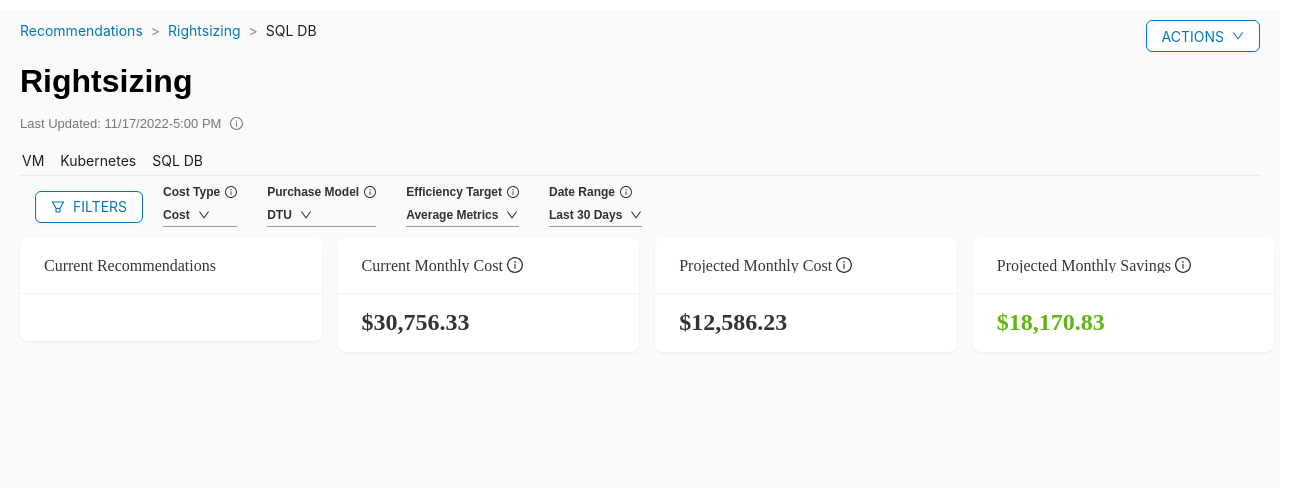
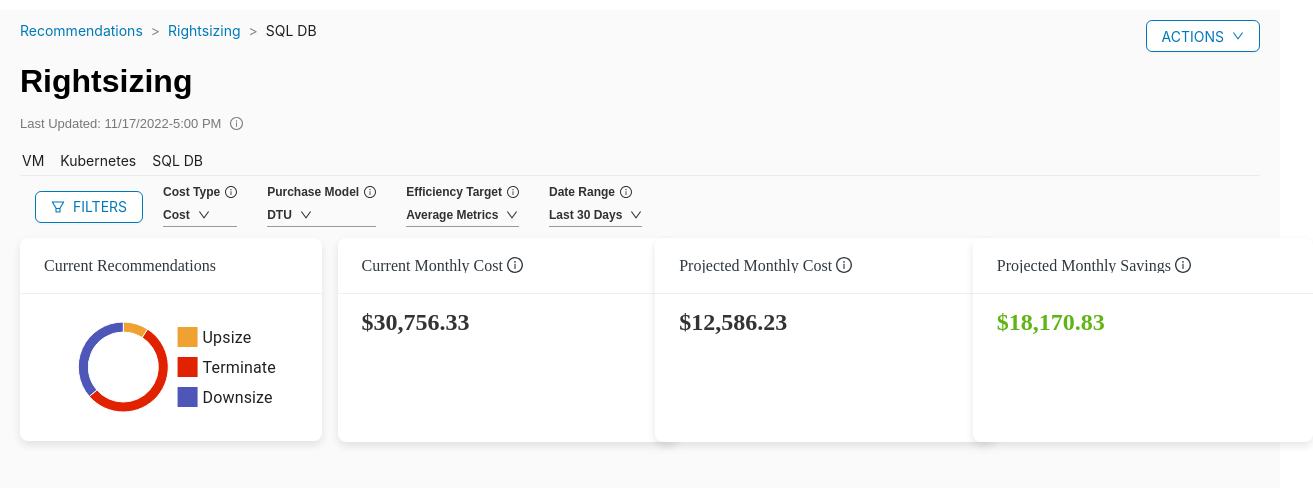
Before and after one commit to gulsevim-blbl/RightsizingServices, a React (Create React App) app: page / in a window 1280 px wide. Shown: the top 488 px of the page, 1313 px wide, since content can reach past the window. Built offline with nearby package versions, Linux system fonts and the light colour scheme; a web font is replaced by a local one.

Commit message:
DonutChat completed

```diff
--- a/src/Rightsizing.tsx
+++ b/src/Rightsizing.tsx
@@ -4,6 +4,7 @@ import Brdcumb from './component/Brdcumb';
 import ActionsButton from './component/Action';
 import { InfoCircleOutlined } from '@ant-design/icons';
 import Tabs from './component/Tabs';
+import DataTable from './component/DataTable';
 const Rightsizing = () => {
   return (
     <div className='azuresqldefault'>
@@ -20,6 +21,9 @@ const Rightsizing = () => {
         <div className="tabs">
           <Tabs/>
         </div>
+        <div className="datagrid">
+           <DataTable/>
+        </div>
     </div>
   );
 };
--- /dev/null
+++ b/src/component/DataTable.tsx
@@ -0,0 +1,11 @@
+import React from 'react'
+import "./datatable.css"
+const DataTable = () => {
+  return (
+    <div className='datatable'>
+
+    </div>
+  )
+}
+
+export default DataTable
--- a/src/component/DonutChart.tsx
+++ b/src/component/DonutChart.tsx
@@ -1,11 +1,26 @@
-import React from 'react'
-import "./donutchart.css"
+import React from 'react';
+import { PieChart } from '@mui/x-charts/PieChart';
+import './donutchart.css';
+
 const DonutChart = () => {
   return (
-    <div className='donutchart' >
+    <div className='donutchart'>
+     <PieChart
+  series={[
+    {
+      data: [
+        { id: 0, value: 5, label: 'Upsize', color: '#EFA231' },
+        { id: 1, value: 30, label: 'Terminate', color: '#E12200' },
+        { id: 2, value: 20, label: 'Downsize', color: '#4E56B8' },
+      ],
+      innerRadius: 35
+    },
+  ]}
+  width={250}
+  height={100}
+/>
+    </div>
+  );
+};
 
-    </div>
-  )
-}
-
-export default DonutChart
+export default DonutChart;
--- a/src/component/Tabs.tsx
+++ b/src/component/Tabs.tsx
@@ -14,8 +14,7 @@ const Tabs = () => {
   const [activePanel, setActivePanel] = useState<string>('VM');
 
   const handlePanelChange = (href: string) => {
-    const key = href.substring(1); // href değerinden "#" işaretini kaldırma
-    setActivePanel(key);
+    const key = href.substring(1);
   };
 
   return (
--- a/src/component/donutchart.css
+++ b/src/component/donutchart.css
@@ -1,6 +1,13 @@
-.donutchart{
-
-
+.donutchart {
+    display: flex;
+    justify-content: center;
+    align-items: center;
+    width: 100%;
+    height: 100%;
 
 
 }
+
+.custom-pie-chart {
+
+  }
--- a/src/component/executivesummary.css
+++ b/src/component/executivesummary.css
@@ -8,22 +8,22 @@
         font-weight: 400;
         line-height: 11px;
       }
-
-      .card-content2 , .card-content3{
+      .card-content1{
+        box-shadow: 0 4px 8px rgba(0, 0, 0, 0.1);
+      }
+      .card-content2 , .card-content3, .card-content4{
         color: #333;
         font-family: Metropolis;
         font-size: 24px;
         font-style: normal;
         font-weight: 600;
         line-height: 11px;
+        height: 204px;
+        width: 340px;
+        box-shadow: 0 4px 8px rgba(0, 0, 0, 0.1);
       }
 
       .card-content4{
         color: #60B515;
-        font-family: Metropolis;
-        font-size: 24px;
-        font-style: normal;
-        font-weight: 600;
-        line-height: 11px;
       }
 }
```
Also changed, not shown: package.json (+9 -1 lines), src/component/datatable.css (added), 1 other file (tests, documents, lock files or other folders).
